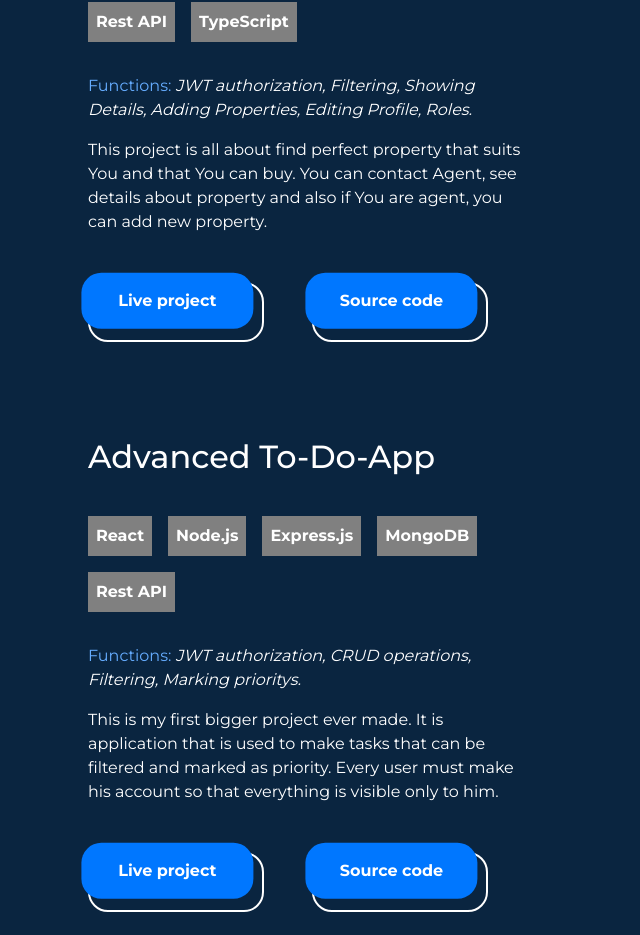
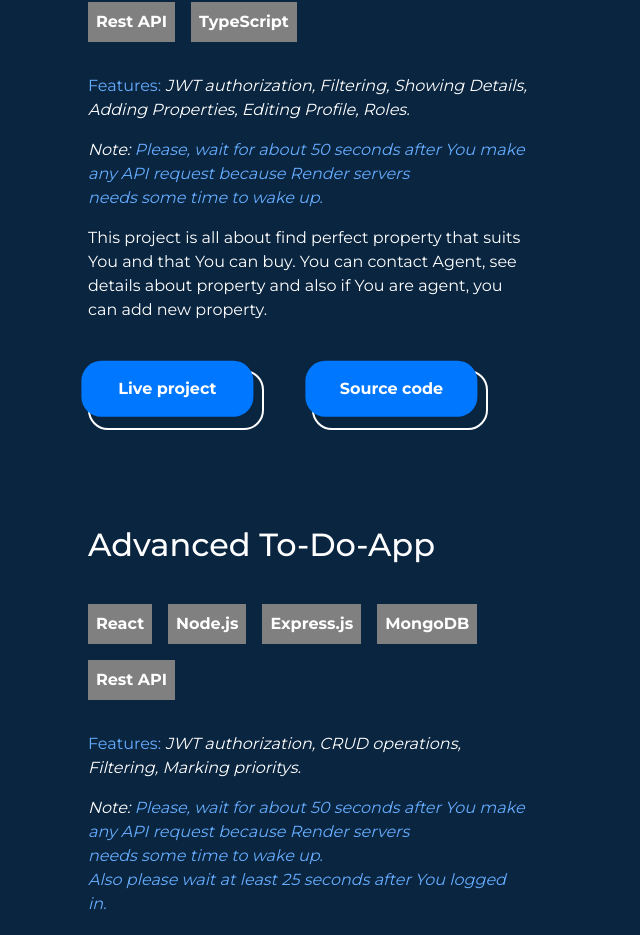
Before and after one commit to David139-debug/portoflio-website, a React (Vite) app in the folder portfolio-website/client/: page / in a window 1280 px wide. Shown: the part 2788-3723 px from the top of the page, without its empty margins (0-640 px from the left). Built offline with nearby package versions, Linux system fonts and the light colour scheme; no server answers.

Commit message:
Update Projects.tsx

```diff
--- a/portfolio-website/client/src/Components/Projects/Projects.tsx
+++ b/portfolio-website/client/src/Components/Projects/Projects.tsx
@@ -49,7 +49,8 @@ const Projects = forwardRef<HTMLElement>((_, ref) => {
                         <span>TypeScript</span>
                     </div>
                     <div className={styles.functions}>
-                        <p><span>Functions: </span> JWT authorization, Filtering, Showing Details, Adding Properties, Editing Profile, Roles.</p>
+                        <p><span>Features: </span> JWT authorization, Filtering, Showing Details, Adding Properties, Editing Profile, Roles.</p>
+                        <p style={{ color: "white" }}>Note: <span style={{ fontStyle: "italic" }}>Please, wait for about 50 seconds after You make any API request because Render servers<br /> needs some time to wake up.</span></p>
                     </div>
                     <div className={styles.about}>
                         <p>
@@ -83,7 +84,10 @@ const Projects = forwardRef<HTMLElement>((_, ref) => {
                         <span>Rest API</span>
                     </div>
                     <div className={styles.functions}>
-                        <p><span>Functions: </span> JWT authorization, CRUD operations, Filtering, Marking prioritys.</p>
+                        <p><span>Features: </span> JWT authorization, CRUD operations, Filtering, Marking prioritys.</p>
+                        <p style={{ color: "white" }}>Note: <span style={{ fontStyle: "italic" }}>Please, wait for about 50 seconds after You make any API request because Render servers<br />
+                                                             needs some time to wake up.<br />
+                                                             Also please wait at least 25 seconds after You logged in.</span></p>
                     </div>
                     <div className={styles.about}>
                         <p>This is my first bigger project ever made.
```
